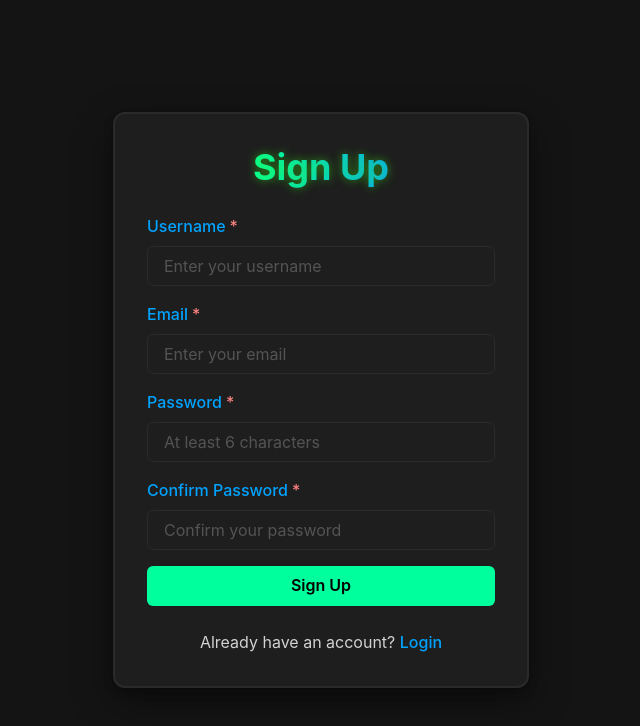
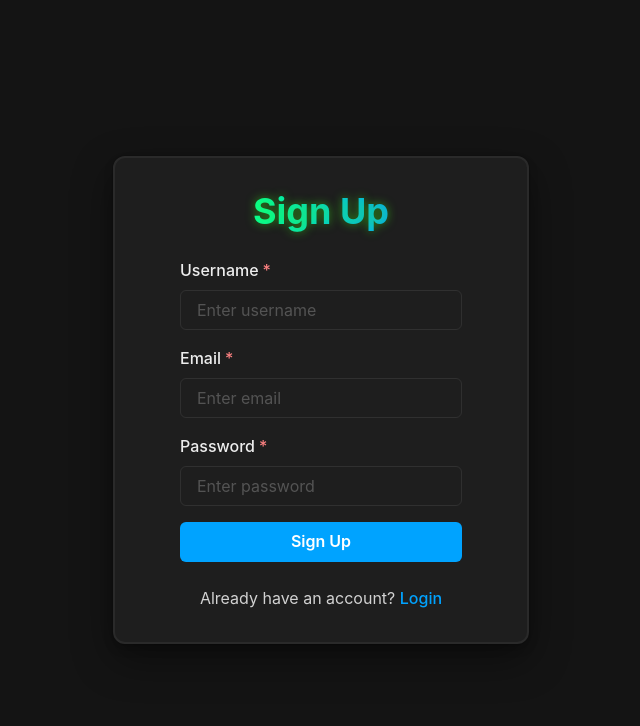
Before and after one commit to jim-coders/soundboard_frontend, a React (Vite) app: page /signup in a window 1280 px wide. Shown: the top 726 px of the page, without its empty margins (319-959 px from the left). Built offline with nearby package versions, Linux system fonts and the light colour scheme; no server answers.

Commit message:
feat: extract validate form logic into hook

```diff
--- a/src/components/auth/SignUpForm/index.tsx
+++ b/src/components/auth/SignUpForm/index.tsx
@@ -1,183 +1,83 @@
-import { useState } from 'react';
-import { useNavigate } from 'react-router-dom';
 import {
-  Button,
-  Input,
   VStack,
-  useToast,
   FormControl,
   FormLabel,
+  Input,
+  Button,
 } from '@chakra-ui/react';
-import { useAuth } from '../../../hooks/useAuth';
-import { auth } from '../../../services/api';
+import { useSignUpForm } from '../../../hooks/useSignUpForm';
 
 export const SignUpForm = () => {
-  const [username, setUsername] = useState('');
-  const [email, setEmail] = useState('');
-  const [password, setPassword] = useState('');
-  const [confirmPassword, setConfirmPassword] = useState('');
-  const [isLoading, setIsLoading] = useState(false);
-  const navigate = useNavigate();
-  const toast = useToast();
-  const { login } = useAuth();
-
-  const validateForm = () => {
-    if (!username.trim()) {
-      toast({
-        title: 'Error',
-        description: 'Username is required',
-        status: 'error',
-        duration: 3000,
-        isClosable: true,
-      });
-      return false;
-    }
-
-    if (!email.trim() || !email.includes('@')) {
-      toast({
-        title: 'Error',
-        description: 'Please enter a valid email address',
-        status: 'error',
-        duration: 3000,
-        isClosable: true,
-      });
-      return false;
-    }
-
-    if (password.length < 6) {
-      toast({
-        title: 'Error',
-        description: 'Password must be at least 6 characters long',
-        status: 'error',
-        duration: 3000,
-        isClosable: true,
-      });
-      return false;
-    }
-
-    if (password !== confirmPassword) {
-      toast({
-        title: 'Error',
-        description: 'Passwords do not match',
-        status: 'error',
-        duration: 3000,
-        isClosable: true,
-      });
-      return false;
-    }
-
-    return true;
-  };
-
-  const handleSubmit = async (e: React.FormEvent) => {
-    e.preventDefault();
-
-    if (!validateForm()) {
-      return;
-    }
-
-    setIsLoading(true);
-
-    try {
-      await auth.signup(username, email, password);
-      await login(email, password);
-      navigate('/soundboard');
-    } catch (error) {
-      toast({
-        title: 'Error',
-        description:
-          error instanceof Error
-            ? error.message
-            : 'Failed to sign up',
-        status: 'error',
-        duration: 5000,
-        isClosable: true,
-      });
-    } finally {
-      setIsLoading(false);
-    }
-  };
+  const {
+    username,
+    setUsername,
+    email,
+    setEmail,
+    password,
+    setPassword,
+    isLoading,
+    handleSubmit,
+  } = useSignUpForm();
 
   return (
-    <form onSubmit={handleSubmit} style={{ width: '100%' }}>
-      <VStack spacing={4}>
+    <VStack as="form" spacing={4} onSubmit={handleSubmit}>
       <FormControl isRequired>
-          <FormLabel color="brand.neonBlue">Username</FormLabel>
+        <FormLabel color="whiteAlpha.900">Username</FormLabel>
         <Input
-            type="text"
           value={username}
           onChange={(e) => setUsername(e.target.value)}
-            placeholder="Enter your username"
-            borderColor="brand.dark.100"
-            _hover={{ borderColor: 'brand.neonGreen' }}
+          placeholder="Enter username"
+          borderColor="whiteAlpha.200"
+          _hover={{ borderColor: 'whiteAlpha.300' }}
           _focus={{
-              borderColor: 'brand.neonGreen',
+            borderColor: 'brand.neonBlue',
             boxShadow:
-                '0 0 0 1px var(--chakra-colors-brand-neonGreen)',
+              '0 0 0 1px var(--chakra-colors-brand-neonBlue)',
           }}
         />
       </FormControl>
       <FormControl isRequired>
-          <FormLabel color="brand.neonBlue">Email</FormLabel>
+        <FormLabel color="whiteAlpha.900">Email</FormLabel>
         <Input
           type="email"
           value={email}
           onChange={(e) => setEmail(e.target.value)}
-            placeholder="Enter your email"
-            borderColor="brand.dark.100"
-            _hover={{ borderColor: 'brand.neonGreen' }}
+          placeholder="Enter email"
+          borderColor="whiteAlpha.200"
+          _hover={{ borderColor: 'whiteAlpha.300' }}
           _focus={{
-              borderColor: 'brand.neonGreen',
+            borderColor: 'brand.neonBlue',
             boxShadow:
-                '0 0 0 1px var(--chakra-colors-brand-neonGreen)',
+              '0 0 0 1px var(--chakra-colors-brand-neonBlue)',
           }}
         />
       </FormControl>
       <FormControl isRequired>
-          <FormLabel color="brand.neonBlue">Password</FormLabel>
+        <FormLabel color="whiteAlpha.900">Password</FormLabel>
         <Input
           type="password"
           value={password}
           onChange={(e) => setPassword(e.target.value)}
-            placeholder="At least 6 characters"
-            borderColor="brand.dark.100"
-            _hover={{ borderColor: 'brand.neonGreen' }}
+          placeholder="Enter password"
+          borderColor="whiteAlpha.200"
+          _hover={{ borderColor: 'whiteAlpha.300' }}
           _focus={{
-              borderColor: 'brand.neonGreen',
+            borderColor: 'brand.neonBlue',
             boxShadow:
-                '0 0 0 1px var(--chakra-colors-brand-neonGreen)',
-            }}
-          />
-        </FormControl>
-        <FormControl isRequired>
-          <FormLabel color="brand.neonBlue">
-            Confirm Password
-          </FormLabel>
-          <Input
-            type="password"
-            value={confirmPassword}
-            onChange={(e) => setConfirmPassword(e.target.value)}
-            placeholder="Confirm your password"
-            borderColor="brand.dark.100"
-            _hover={{ borderColor: 'brand.neonGreen' }}
-            _focus={{
-              borderColor: 'brand.neonGreen',
-              boxShadow:
-                '0 0 0 1px var(--chakra-colors-brand-neonGreen)',
+              '0 0 0 1px var(--chakra-colors-brand-neonBlue)',
           }}
         />
       </FormControl>
       <Button
         type="submit"
+        isLoading={isLoading}
         width="100%"
-          isLoading={isLoading}
-          bg="brand.neonGreen"
-          color="black"
-          _hover={{ bg: 'brand.neonBlue' }}
+        bg="brand.neonBlue"
+        color="white"
+        _hover={{ bg: 'brand.neonGreen' }}
       >
         Sign Up
       </Button>
     </VStack>
-    </form>
   );
 };
--- /dev/null
+++ b/src/hooks/useSignUpForm.ts
@@ -0,0 +1,101 @@
+import { useState } from 'react';
+import { useNavigate } from 'react-router-dom';
+import { useToast } from '@chakra-ui/react';
+import { auth } from '../services/api';
+
+export const useSignUpForm = () => {
+  const [username, setUsername] = useState('');
+  const [email, setEmail] = useState('');
+  const [password, setPassword] = useState('');
+  const [isLoading, setIsLoading] = useState(false);
+  const navigate = useNavigate();
+  const toast = useToast();
+
+  const validateForm = () => {
+    if (!username.trim()) {
+      toast({
+        title: 'Error',
+        description: 'Username is required',
+        status: 'error',
+        duration: 3000,
+        isClosable: true,
+      });
+      return false;
+    }
+
+    if (!email.trim()) {
+      toast({
+        title: 'Error',
+        description: 'Email is required',
+        status: 'error',
+        duration: 3000,
+        isClosable: true,
+      });
+      return false;
+    }
+
+    if (!password.trim()) {
+      toast({
+        title: 'Error',
+        description: 'Password is required',
+        status: 'error',
+        duration: 3000,
+        isClosable: true,
+      });
+      return false;
+    }
+
+    if (password.length < 6) {
+      toast({
+        title: 'Error',
+        description: 'Password must be at least 6 characters',
+        status: 'error',
+        duration: 3000,
+        isClosable: true,
+      });
+      return false;
+    }
+
+    return true;
+  };
+
+  const handleSubmit = async (e: React.FormEvent) => {
+    e.preventDefault();
+    if (!validateForm()) return;
+
+    setIsLoading(true);
+    try {
+      await auth.signup(username, email, password);
+      toast({
+        title: 'Account created.',
+        description: "We've created your account for you.",
+        status: 'success',
+        duration: 3000,
+        isClosable: true,
+      });
+      navigate('/login');
+    } catch (error) {
+      console.error(error);
+      toast({
+        title: 'Error',
+        description: 'Failed to create account. Please try again.',
+        status: 'error',
+        duration: 3000,
+        isClosable: true,
+      });
+    } finally {
+      setIsLoading(false);
+    }
+  };
+
+  return {
+    username,
+    setUsername,
+    email,
+    setEmail,
+    password,
+    setPassword,
+    isLoading,
+    handleSubmit,
+  };
+};
```
Lines whose indentation alone changed are shown as unchanged.
